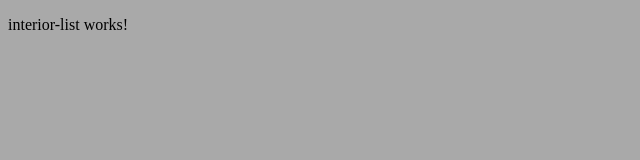
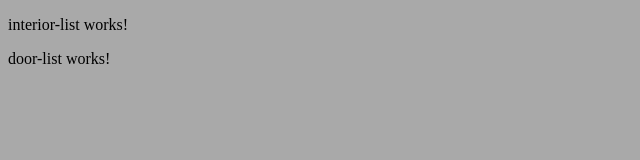
Before and after one commit to freebit/doorlife, an Angular app: page / in a window 1280 px wide. Shown: the top 160 px of the page, without its empty margins (0-640 px from the left). Built offline with nearby package versions, Linux system fonts and the light colour scheme.

Commit message:
Добавлен компонент door-list

```diff
--- a/src/app/app.module.ts
+++ b/src/app/app.module.ts
@@ -5,11 +5,13 @@ import { HttpModule } from '@angular/http';
 
 import { DoorLifeRoot } from './components/doorlife-root/doorlife-root.component';
 import { InteriorListComponent } from './components/interior-list/interior-list.component';
+import { DoorListComponent } from './components/door-list/door-list.component';
 
 @NgModule({
   declarations: [
     DoorLifeRoot,
-    InteriorListComponent
+    InteriorListComponent,
+    DoorListComponent
   ],
   imports: [
     BrowserModule,
--- /dev/null
+++ b/src/app/components/door-list/door-list.component.html
@@ -0,0 +1,3 @@
+<p>
+  door-list works!
+</p>
--- /dev/null
+++ b/src/app/components/door-list/door-list.component.ts
@@ -0,0 +1,15 @@
+import { Component, OnInit } from '@angular/core';
+
+@Component({
+  selector: 'app-door-list',
+  templateUrl: './door-list.component.html',
+  styleUrls: ['./door-list.component.less']
+})
+export class DoorListComponent implements OnInit {
+
+  constructor() { }
+
+  ngOnInit() {
+  }
+
+}
--- a/src/app/components/doorlife-root/doorlife-root.component.html
+++ b/src/app/components/doorlife-root/doorlife-root.component.html
@@ -1,4 +1,4 @@
 <div id="doorlife">
   <app-interior-list></app-interior-list>
-
+  <app-door-list></app-door-list>
 </div>
```
Also changed, not shown: src/app/components/door-list/door-list.component.less (added), 1 other file (tests, documents, lock files or other folders).
